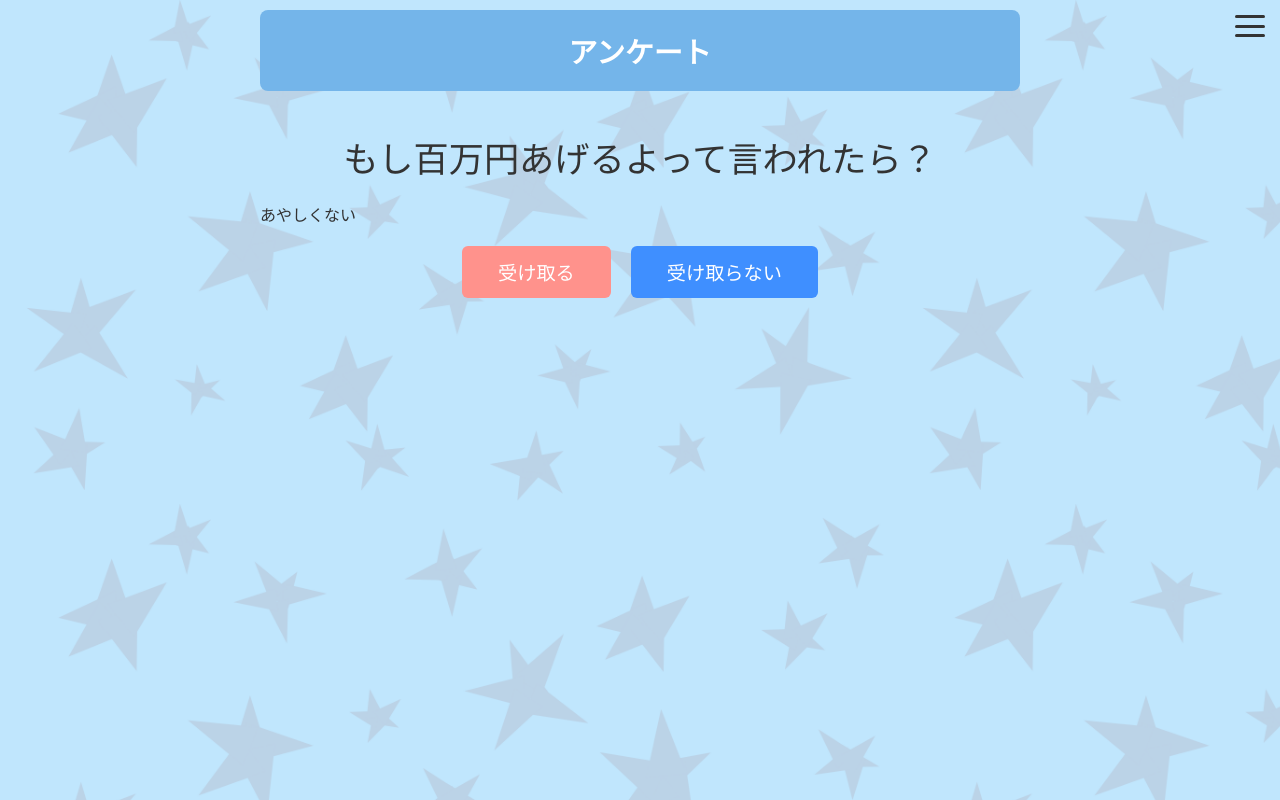
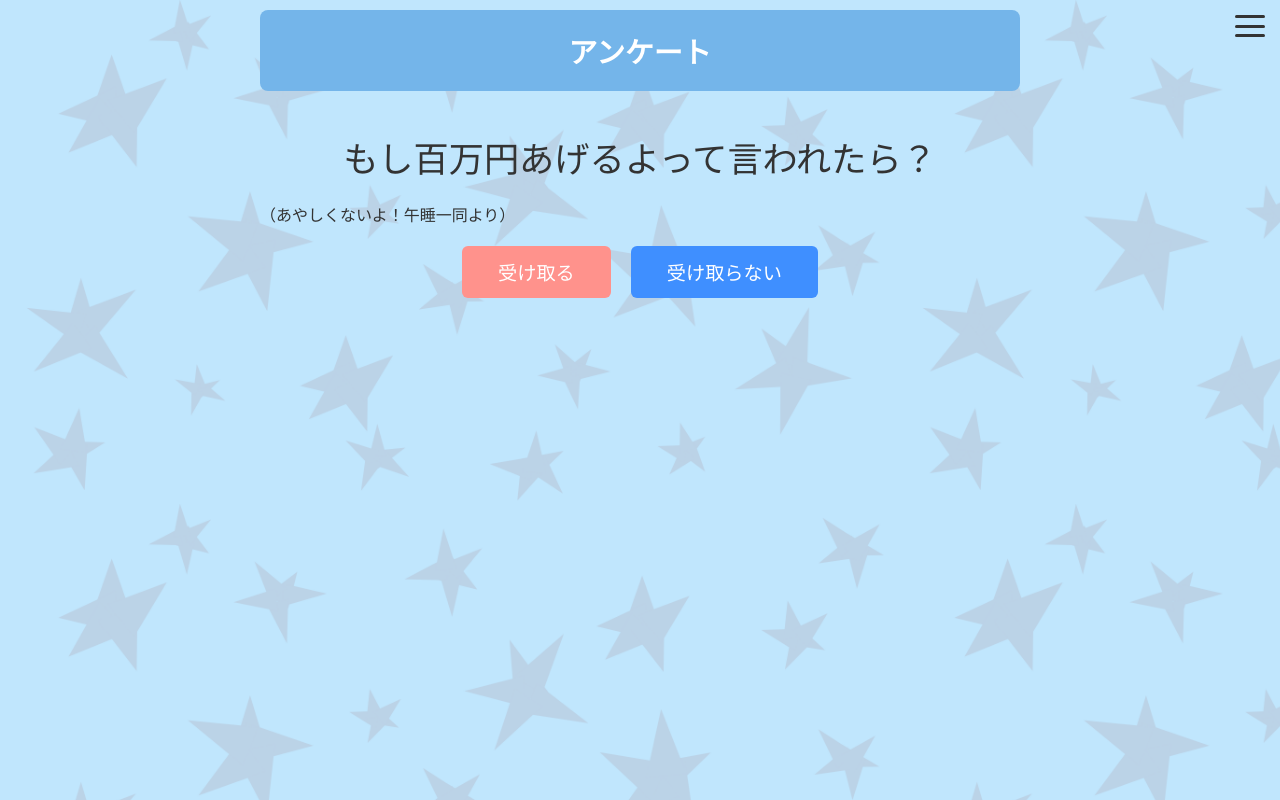
Before and after one commit to gosuimiyazaki/gosuiwebsite, a plain HTML site: page survey.html in a window 1280 px wide. Drawn offline with Linux system fonts and the light colour scheme.

Commit message:
Update survey.html

```diff
--- a/survey.html
+++ b/survey.html
@@ -252,7 +252,7 @@
     </div>
 
     <p class="question-text">もし百万円あげるよって言われたら？</p>
-    <p class="sub-text">あやしくない</p>
+    <p class="sub-text">（あやしくないよ！午睡一同より）</p>
 
     <!-- 受け取る / 受け取らない ボタン -->
     <div class="btn-container">
```
